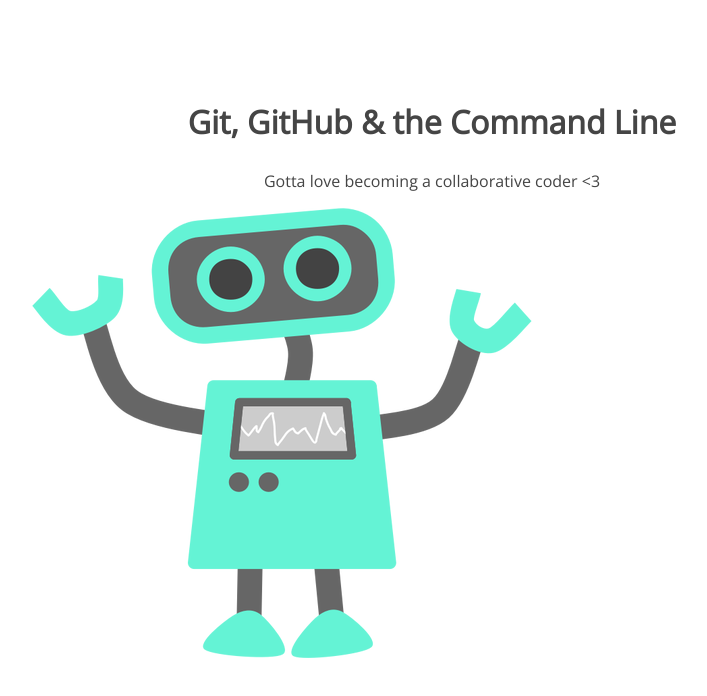
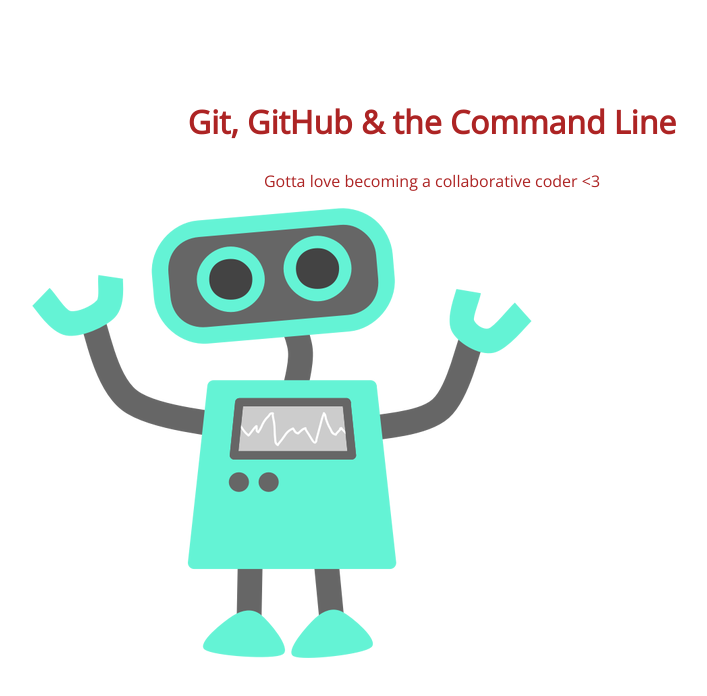
Before and after one commit to Candib80/105-project2, a plain HTML site: page index.html in a window 1280 px wide. Shown: the whole page, without its empty margins (208-915 px from the left). Drawn offline with nearby package versions, Linux system fonts and the light colour scheme.

Commit message:
changed H1 color to red

```diff
--- a/css/style.css
+++ b/css/style.css
@@ -5,7 +5,7 @@ section {
 section h1,
 section p {
 	text-align: center;
-	color: #454545;
+	color: #ad2424;
 }
 section h1 {
 	font: 32px 'Open Sans';
```
